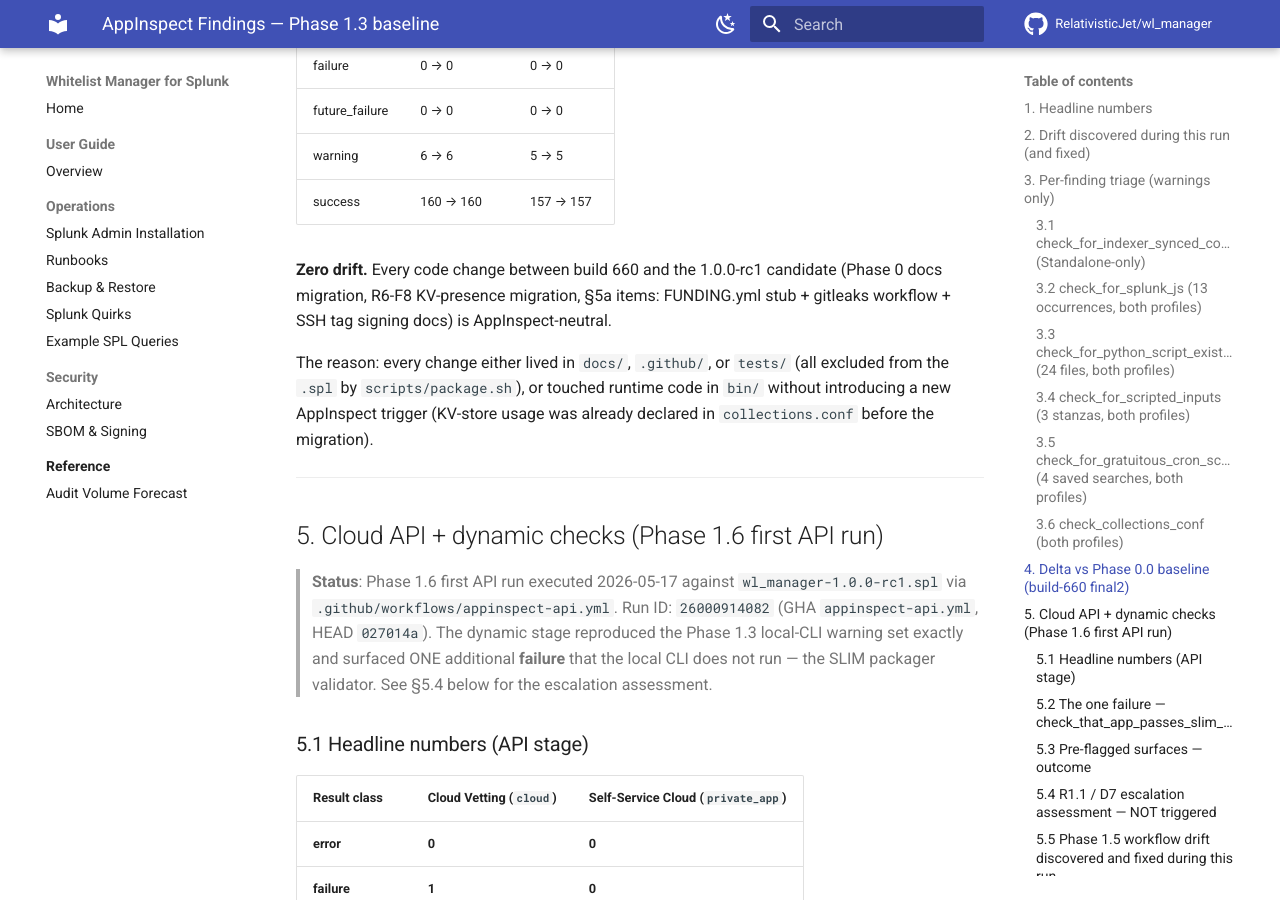
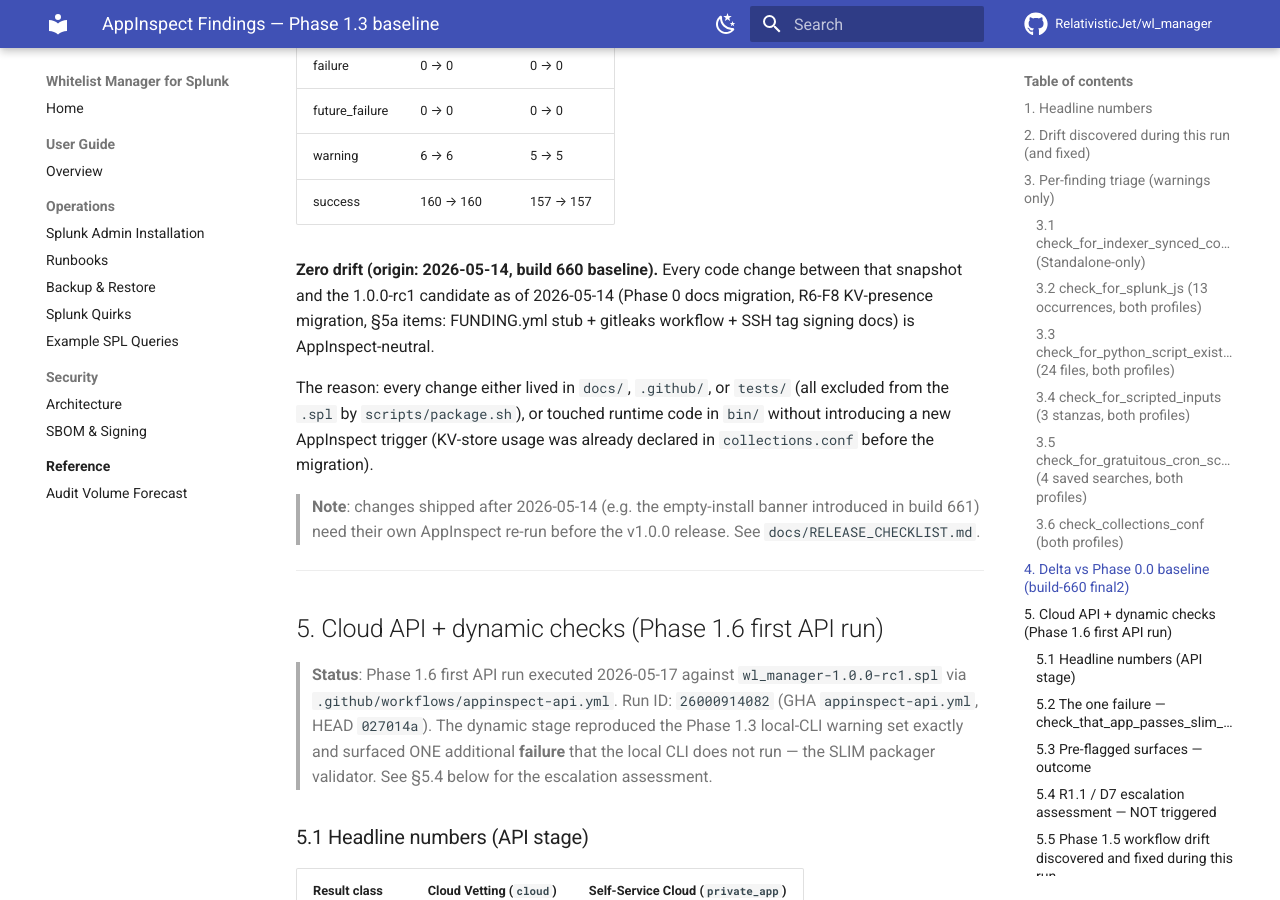
Before and after one commit to RelativisticJet/wl_manager, an MkDocs documentation site: the page built from docs/APPINSPECT_FINDINGS.md, in a window 1280 px wide and 900 px high, scrolled down 4836 px. Built offline with MkDocs 1.6.1 and Material for MkDocs 9.7.7, drawn with Linux system fonts in a browser that asks for light colours; comment, search, counter and statistics services are not loaded.

Commit message:
feat(ux): empty-install Getting Started banner above toolbar
Item F of v1.1 queue. Fresh-install onboarding hint shown when the
mapping is empty AND admin can create rules AND the LocalStorage
dismiss flag isn't set. Idempotent — re-removes any prior instance
before re-render.

- New renderEmptyInstallBanner() in wl_nav.js (~80 LOC). Inserts
  div#wl-empty-install-banner as sibling-before #wl-dropdowns.
  ARIA: role=region + aria-label=Getting started. Close button:
  role=button, tabindex=0, Enter/Space keyboard dismiss.
- CTA opens existing showNewRuleModal() and removes banner for the
  session (non-sticky — banner reappears next page load if state
  is still empty and dismiss flag not set).
- Close (x) sets LocalStorage wl_empty_install_banner_dismissed=1
  and removes banner. Persists across loads.
- CSS adds .wl-empty-install-banner positioning (relative, no
  box-shadow — overrides inherited .wl-alert toast styling).
  Reuses .wl-alert-info colours (--wl-info-bg / -text / -border).
- Bumps app.conf build 660 -> 661 and whitelist_manager.js
  urlArgs _b=661 in lockstep (CLAUDE.md decision 2026-04-22:
  required pairing for AMD-module cache-bust).
- docs/APPINSPECT_FINDINGS.md: re-anchor the "zero drift" claim to
  the 2026-05-14 baseline and add a note that newer changes (this
  banner) need their own AppInspect re-run before v1.0.0.

Manual E2E (10/10 pass, via in-browser $.ajax mock so no synthetic
fixture touches server state):
  1. Banner appears when allRules.length=0 + canCreateRules=true
     + dismiss flag unset
  2. ARIA + role + tabindex all present on close button
  3. Banner sits immediately before #wl-dropdowns (DOM position)
  4. Computed bg/colour match --wl-info-* tokens (rgb 13,31,60 /
     144,202,249)
  5. Close (x) click -> banner removed + flag set to "1"
  6. With flag set, next loadRules() does not re-show banner
  7. Clearing flag + loadRules() re-shows banner
  8. CTA click -> showNewRuleModal() opens + banner removed,
     flag still null (non-sticky as designed)
  9. Keyboard: focus close + Enter -> banner removed + flag set
 10. canCreateRules=false (analyst tier) -> banner never renders

```diff
--- a/appserver/static/whitelist_manager.js
+++ b/appserver/static/whitelist_manager.js
@@ -11,7 +11,7 @@
 // disk cache. Splunk serves /static/@<server-hash>/... with Cache-Control:
 // public, max-age=31536000; without urlArgs, bumped build numbers don't force
 // a re-fetch and clients run stale JS until they hard-refresh.
-require.config({ urlArgs: "_b=660" });
+require.config({ urlArgs: "_b=661" });
 require([
     "jquery",
     "underscore",
--- a/docs/APPINSPECT_FINDINGS.md
+++ b/docs/APPINSPECT_FINDINGS.md
@@ -183,16 +183,21 @@
 | warning         | 6 → 6        | 5 → 5   |
 | success         | 160 → 160    | 157 → 157 |
 
-**Zero drift.** Every code change between build 660 and the
-1.0.0-rc1 candidate (Phase 0 docs migration, R6-F8 KV-presence
-migration, §5a items: FUNDING.yml stub + gitleaks workflow + SSH tag
-signing docs) is AppInspect-neutral.
+**Zero drift (origin: 2026-05-14, build 660 baseline).** Every code
+change between that snapshot and the 1.0.0-rc1 candidate as of
+2026-05-14 (Phase 0 docs migration, R6-F8 KV-presence migration, §5a
+items: FUNDING.yml stub + gitleaks workflow + SSH tag signing docs) is
+AppInspect-neutral.
 
 The reason: every change either lived in `docs/`, `.github/`, or
 `tests/` (all excluded from the `.spl` by `scripts/package.sh`), or
 touched runtime code in `bin/` without introducing a new AppInspect
 trigger (KV-store usage was already declared in `collections.conf`
 before the migration).
+
+> **Note**: changes shipped after 2026-05-14 (e.g. the empty-install
+> banner introduced in build 661) need their own AppInspect re-run
+> before the v1.0.0 release. See `docs/RELEASE_CHECKLIST.md`.
 
 ---
 
```
Also changed, not shown: appserver/static/modules/wl_nav.js (+79 -0 lines), appserver/static/whitelist_manager.css (+24 -0 lines), 1 other file.
